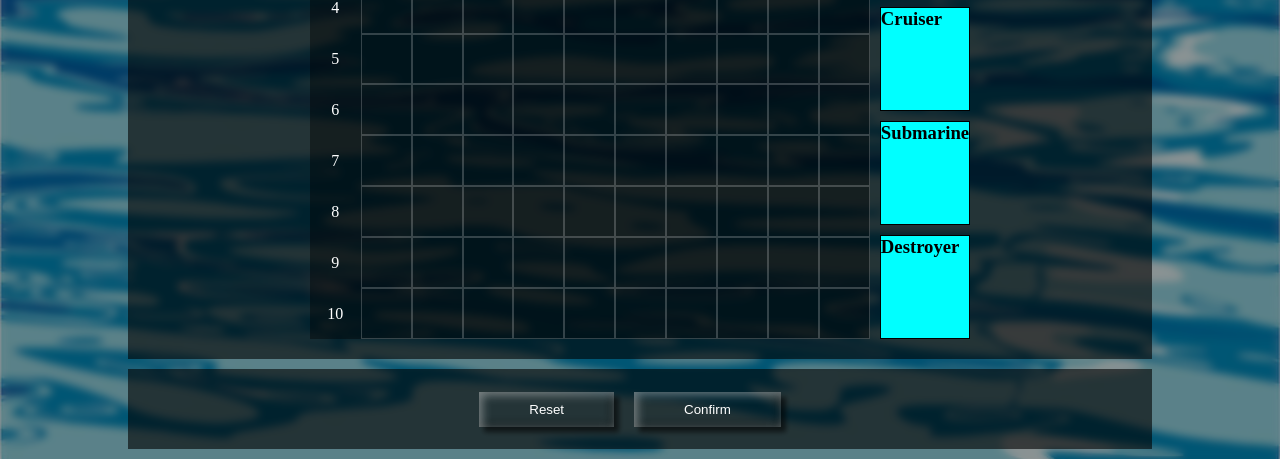
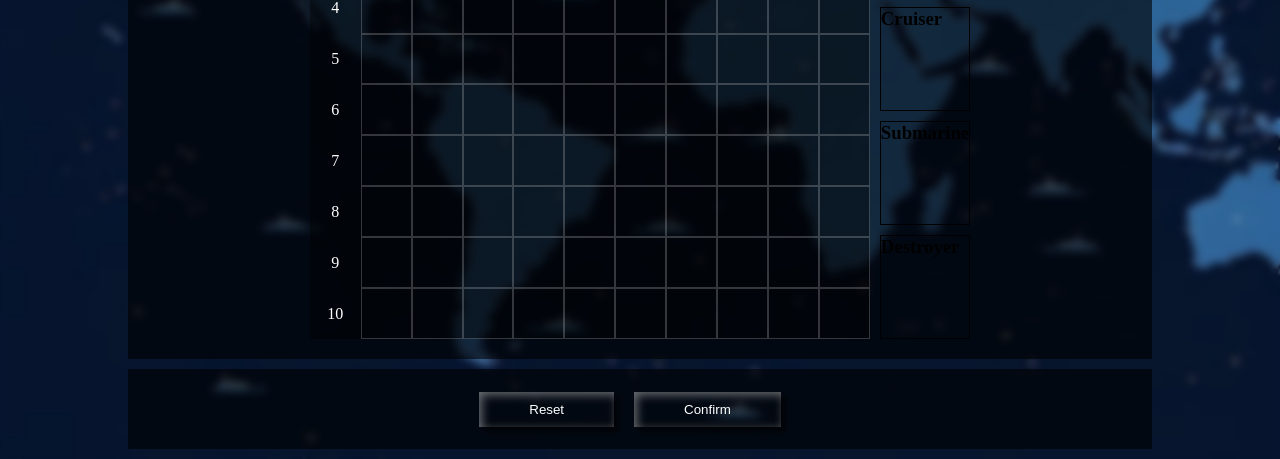
Before and after one commit to VMQ30/Battleship, a plain HTML site: page index.html in a window 1280 px wide. Shown: the part 386-845 px from the top of the page. Drawn offline with Linux system fonts and the light colour scheme.

Commit message:
changed the background and fixed the styling

```diff
--- a/index.html
+++ b/index.html
@@ -173,6 +173,5 @@
             <button class = 'Confirm'>Confirm</button>
         </footer>
 
-        <div class = 'overlay'></div>
     </body>
 </html>
--- a/style.css
+++ b/style.css
@@ -8,18 +8,9 @@ html{
     margin: 0;
     padding: 0;
 }
-.overlay{
-    height: 100%;
-    width: 100vw;
-    background-color: rgba(0,0,0,0.4);
-    position: fixed;
-    top:0;
-    left:0;
-    z-index: 0;
-}
 
 body{
-    background-image: url('./water.jpg');
+    background-image: url('./background.jpg');
     padding: 10px 10vw;
     background-repeat: no-repeat;
     background-size: cover;
@@ -142,7 +133,12 @@ header.letter-{
 }
 
 .ships{
-    background-color: aqua;
+    background-color: transparent;
     border: 1px solid black;
     cursor: move;
 }
+
+::selection{
+    background-color: rgba(255, 255, 255, 0.434);
+
+}
```
Also changed, not shown: background - Copy.jpg (added), background.jpg (added), unnamed.svg (added).
